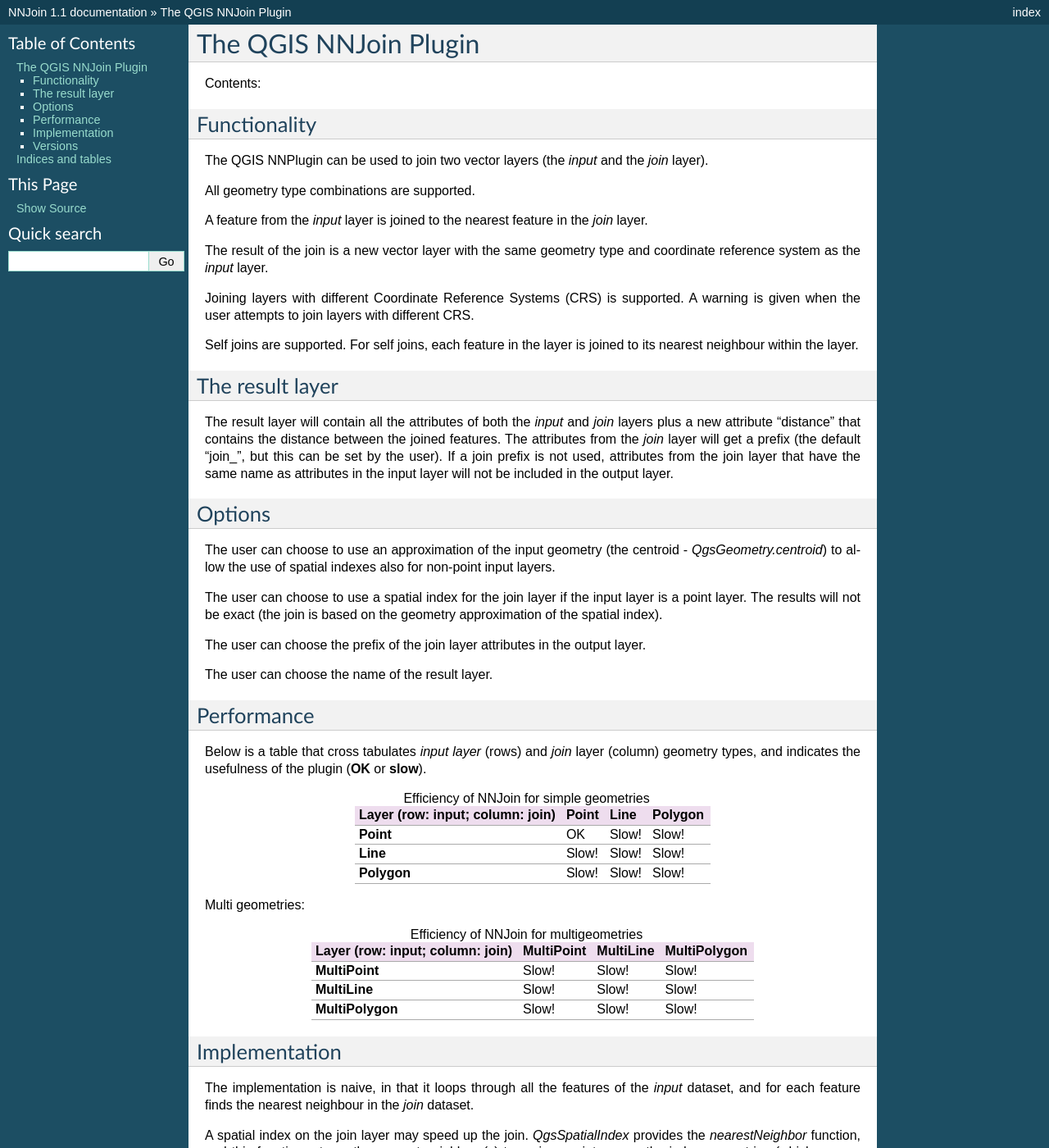
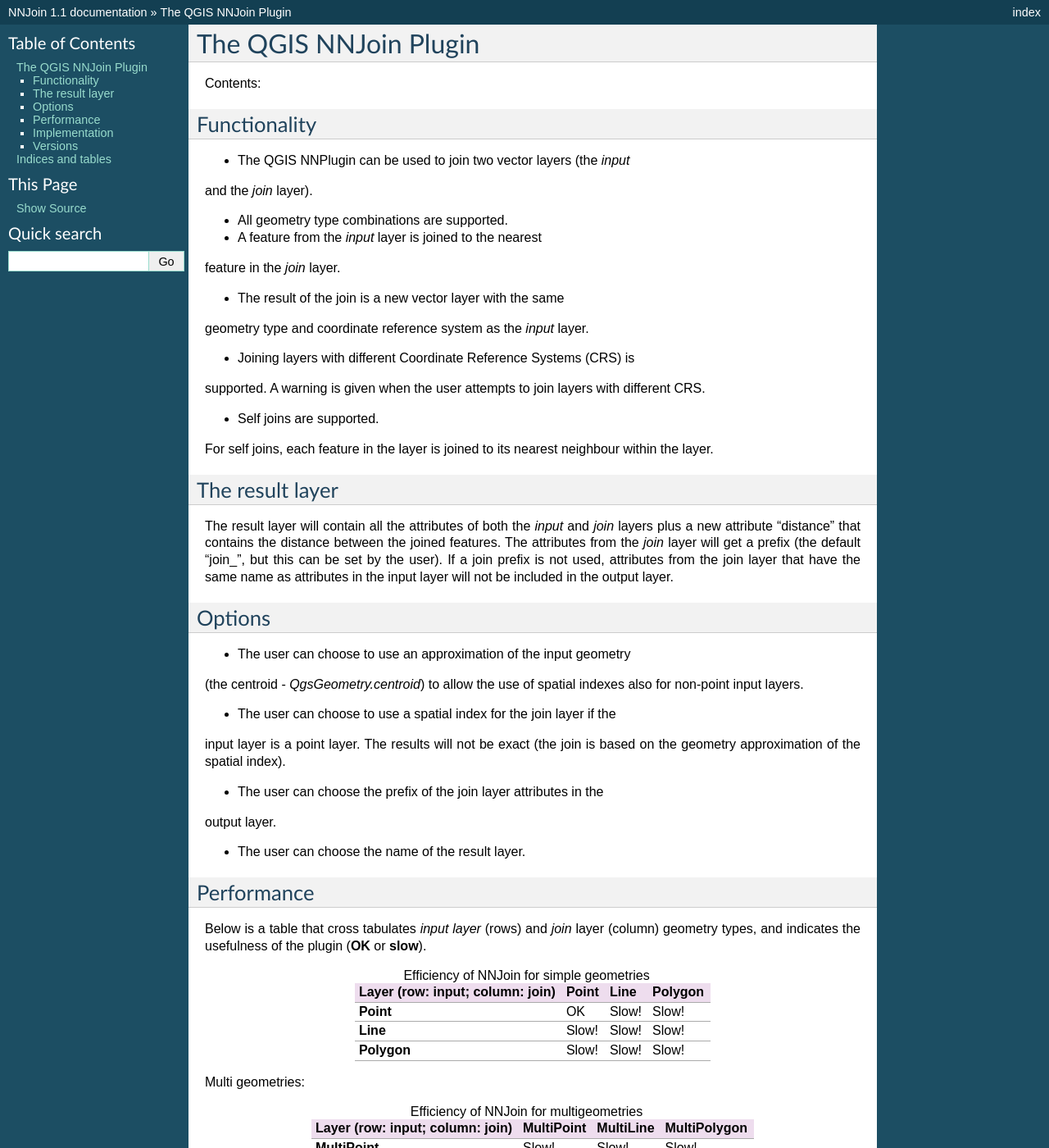
Before and after one commit to havatv/qgisnnjoinplugin, a Sphinx documentation site: the page built from help/source/index.rst, in a window 1280 px wide and 1400 px high. Shown: the whole window at 82% size. Built offline with Sphinx 7.4.7, drawn with Linux system fonts in a browser that asks for light colours; formulas are drawn with MathJax 3; some of the changed text lies outside the part shown.

Commit message:
Documentation update

```diff
--- a/help/source/index.rst
+++ b/help/source/index.rst
@@ -14,24 +14,24 @@
 Functionality
 ----------------------------
 
-The QGIS NNPlugin can be used to join two vector layers (the *input*
+- The QGIS NNPlugin can be used to join two vector layers (the *input*
 and the *join* layer).
 
-All geometry type combinations are supported.
+- All geometry type combinations are supported.
 
-A feature from the *input* layer is joined to the nearest
+- A feature from the *input* layer is joined to the nearest
 feature in the *join* layer.
 
-The result of the join is a new vector layer with the same
+- The result of the join is a new vector layer with the same
 geometry type and coordinate reference system as the *input*
 layer.
 
-Joining layers with different Coordinate Reference Systems (CRS) is
+- Joining layers with different Coordinate Reference Systems (CRS) is
 supported.
 A warning is given when the user attempts to join layers with
 different CRS.
 
-Self joins are supported.
+- Self joins are supported.
 For self joins, each feature in the layer is joined to its nearest
 neighbour within the layer.
 
@@ -49,19 +49,19 @@
 
 Options
 --------------------------
-The user can choose to use an approximation of the input geometry
+- The user can choose to use an approximation of the input geometry
 (the centroid - *QgsGeometry.centroid*) to allow the use of spatial
 indexes also for non-point input layers.
 
-The user can choose to use a spatial index for the join layer if the
+- The user can choose to use a spatial index for the join layer if the
 input layer is a point layer.
 The results will not be exact (the join is based on the geometry
 approximation of the spatial index).
 
-The user can choose the prefix of the join layer attributes in the
+- The user can choose the prefix of the join layer attributes in the
 output layer.
 
-The user can choose the name of the result layer.
+- The user can choose the name of the result layer.
 
 Performance
 --------------------------
@@ -99,9 +99,8 @@
 Implementation
 -----------------------------------
 
-The implementation is naive, in that it loops through all the
-features of the *input* dataset, and for each feature finds the
-nearest neighbour in the *join* dataset.
+Looping through the features of the *input* layer, the nearest
+neighbour to each feature is identified in the *join* layer.
 
 A spatial index on the join layer may speed up the join.
 *QgsSpatialIndex* provides the *nearestNeighbor* function, and
```
